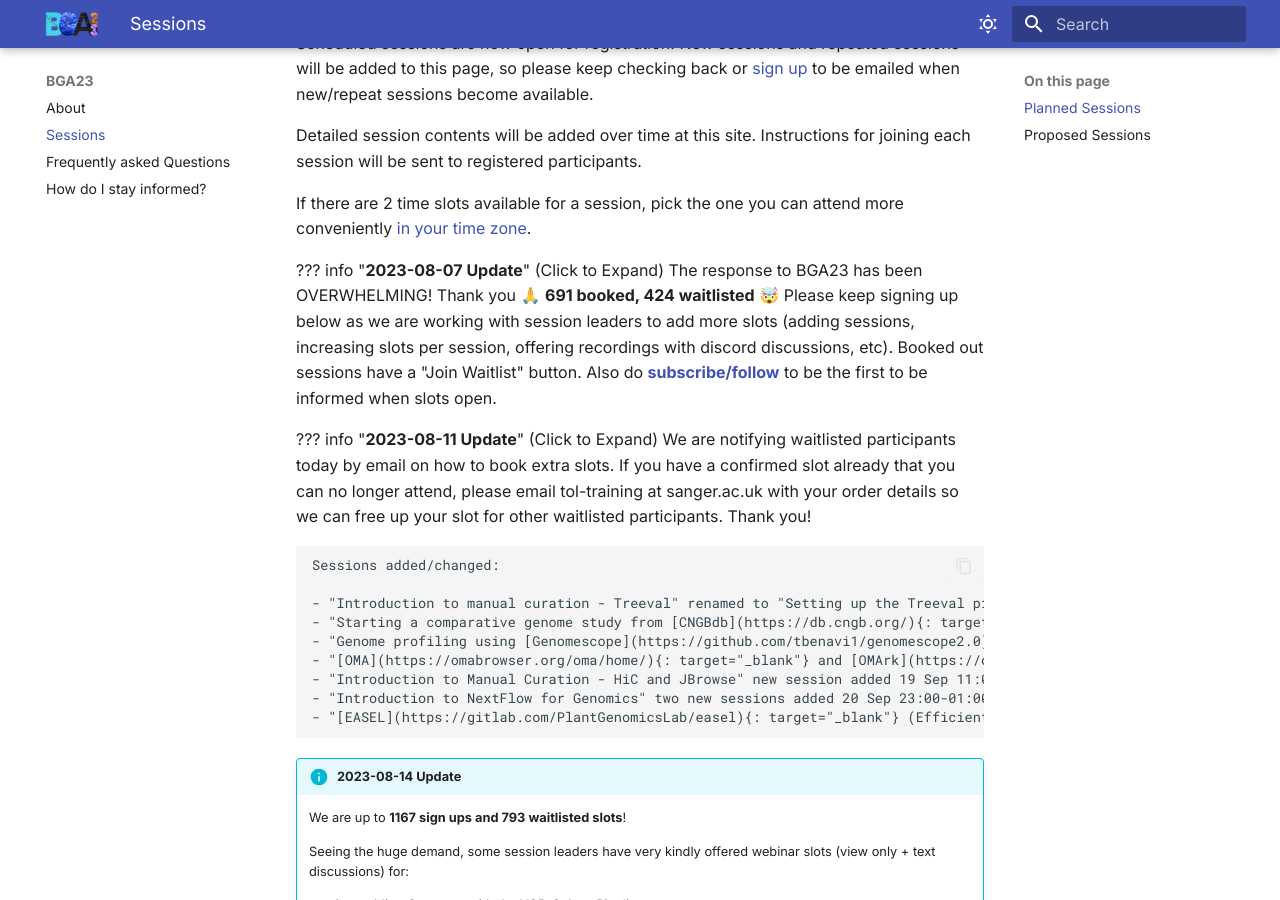
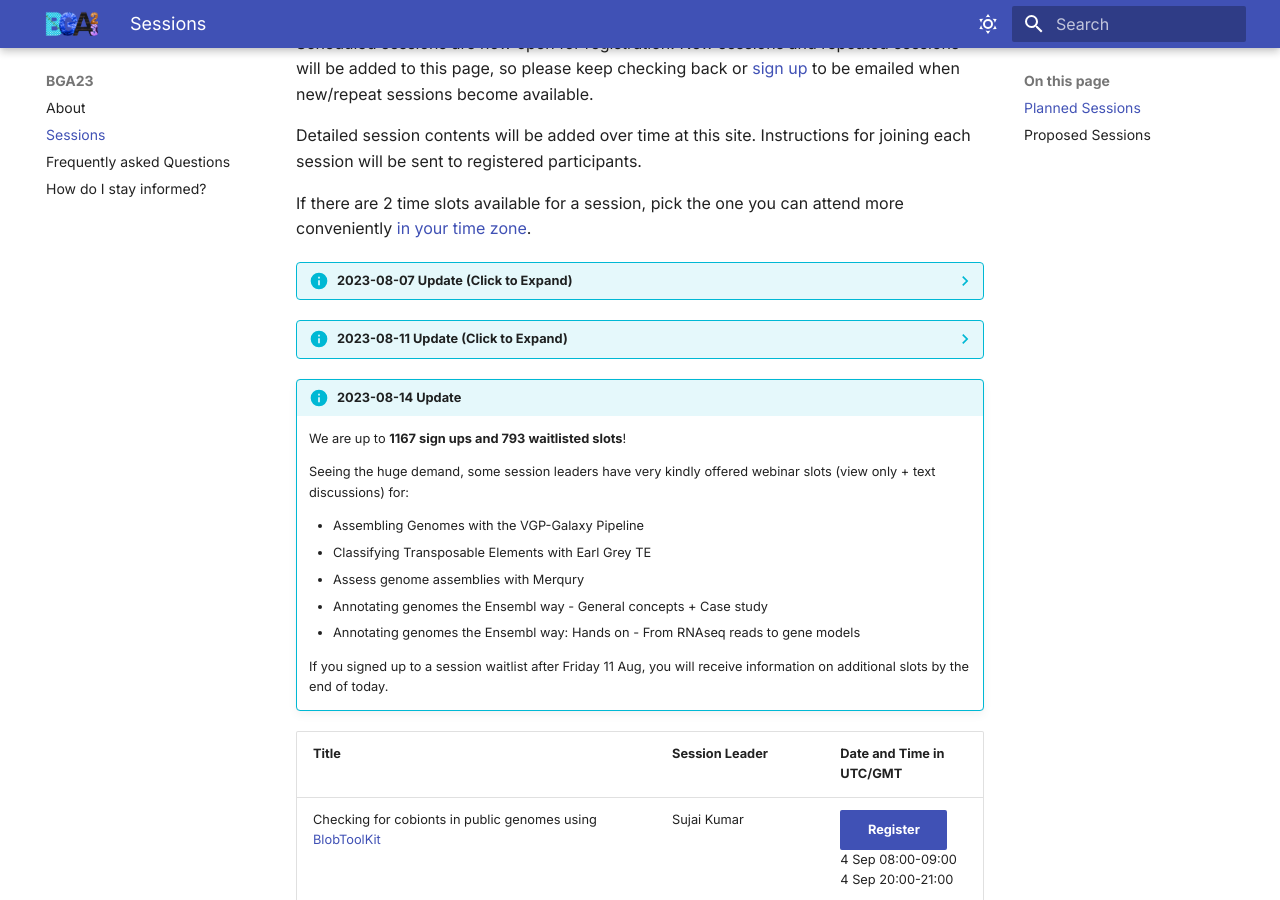
Before and after one commit to tol-training/tol-training.github.io, an MkDocs documentation site: the page built from docs/sessions.md, in a window 1280 px wide and 900 px high, scrolled down 200 px. Built offline with MkDocs 1.6.1 and Material for MkDocs 9.7.7, drawn with Linux system fonts in a browser that asks for light colours.

Commit message:
fix click to expand

```diff
--- a/docs/sessions.md
+++ b/docs/sessions.md
@@ -11,10 +11,10 @@ Detailed session contents will be added over time at this site. Instructions for
 
 If there are 2 time slots available for a session, pick the one you can attend more conveniently [in your time zone](https://www.timeanddate.com/worldclock/meetingtime.html?iso=20230915&p1=224&p2=41&p3=45&p4=4&p5=37&p6=170&p7=176&p8=33&p9=240&p10=22){: target="_blank"}.
 
-??? info "**2023-08-07 Update**" (Click to Expand)
+??? info "**2023-08-07 Update** (Click to Expand)"
     The response to BGA23 has been OVERWHELMING! Thank you 🙏 **691 booked, 424 waitlisted** 🤯 Please keep signing up below as we are working with session leaders to add more slots (adding sessions, increasing slots per session, offering recordings with discord discussions, etc). Booked out sessions have a "Join Waitlist" button. Also do **[subscribe/follow](signup.md)** to be the first to be informed when slots open.
 
-??? info "**2023-08-11 Update**"  (Click to Expand)
+??? info "**2023-08-11 Update** (Click to Expand)"
     We are notifying waitlisted participants today by email on how to book extra slots. If you have a confirmed slot already that you can no longer attend, please email tol-training at sanger.ac.uk with your order details so we can free up your slot for other waitlisted participants. Thank you!
 
     Sessions added/changed:
```
